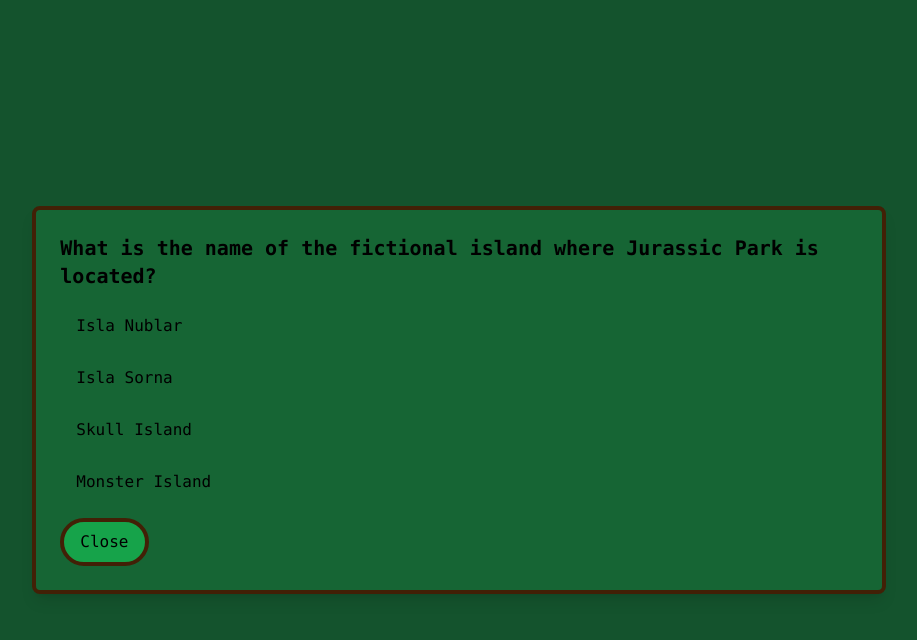
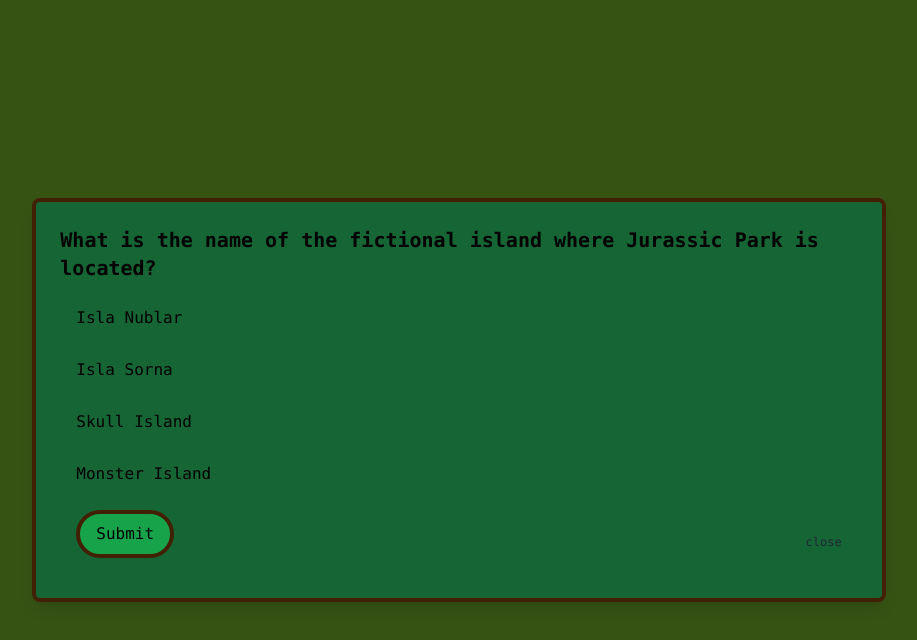
Before and after one commit to amy-enn/jurassic-park-trivia, a Next.js app: page / in a window 1280 px wide. Both pictures are taken after a click on the button "START!". Shown: the top 640 px of the page, without its empty margins (181-1098 px from the left). Built offline with nearby package versions, Linux system fonts and the light colour scheme.

Commit message:
retrieving questions successfully, added Question modal component, populates with questions, working on score state management

```diff
--- a/components/Question.tsx
+++ b/components/Question.tsx
@@ -12,8 +12,14 @@
 
     function handleAnswerClick(answer: string) {
         setSelectedAnswer(answer);
-        onAnswer(answer);
+        console.log(answer);
     };
+
+    function handleSubmit() {
+        if (selectedAnswer) {
+            onAnswer(selectedAnswer);
+        }
+    }
 
 
 
@@ -23,13 +29,24 @@
                 <h2 className="text-xl font-bold mb-4">{question}</h2>
                 <div className="space-y-3">
                     {options.map((option, index) => (
-                        <button key={index} className="block w-full text-left px-4 py-2 text-normal text-black rounded-lg hover:bg-green-600 focus:outline-none focus:ring" onClick={() => handleAnswerClick(option)}>
+                        <button
+                        key={index}
+                        className={`block w-full text-left px-4 py-2 text-normal text-black rounded-lg ${selectedAnswer === option ? 'bg-green-600' : 'hover:bg-green-600'}`}
+                        onClick={() => handleAnswerClick(option)}
+                      >
                             {option}
                         </button>
                     ))}
                 </div>
-                <button onClick={onClose} className="mt-4 px-4 py-2 bg-green-600 text-black rounded-3xl border-4 border-yellow-950">Close</button>
+                <div id="buttonsDiv" className="flex flex-row justify-between">
+                <button
+                      className="m-4 px-4 py-2 bg-green-600 text-black rounded-3xl border-4 border-yellow-950"
+                      onClick={handleSubmit}
+                    >Submit</button>
+
+                <button onClick={onClose} className="mt-4 px-4 py-2 text-gray-800 text-xs">close</button>
             </div>
+                </div>
         </div>
     );
 };
--- a/pages/index.tsx
+++ b/pages/index.tsx
@@ -26,10 +26,17 @@
     }
   };
 
-function handleAnswer(answer: string) {
-  const correct = triviaQuestions[currentQuestionIndex].answer === answer;
-  setUserResponses([...userResponses, correct ? 1 : 0]);
-  // TODO add logic to move to next question and end game
+
+
+  function handleAnswerSubmission(selectedAnswer: string) {
+    let isCorrect = selectedAnswer === triviaQuestions[currentQuestionIndex].answer;
+    setUserResponses([...userResponses, isCorrect ? 1 : 0]);
+
+    if (currentQuestionIndex < triviaQuestions.length - 1) {
+      setCurrentQuestionIndex(currentQuestionIndex + 1);
+    } else {
+      // TODO handle the end of the game (e.g., show results)
+    }
   };
 
 
@@ -40,11 +47,11 @@
 
   return (
 
-    <div className="font-mono bg-green-900 flex flex-col items-center justify-center min-h-screen">
-      <h1 className="text-3xl p-2 border-4 border-yellow-950 bg-green-200 rounded-3xl">
+    <div className="font-mono bg-lime-900 flex flex-col items-center justify-center min-h-screen">
+      <h1 className="text-3xl p-2 border-4 border-yellow-950 bg-lime-700 rounded-3xl">
         🦕 jurassic park trivia 🦖
       </h1>
-      <button onClick={startGame} className="my-4 px-3 py-1 rounded-3xl border-yellow-950 border-4 text-lg bg-green-600">START!</button>
+      <button onClick={startGame} className="my-4 px-3 py-1 rounded-3xl border-yellow-950 border-4 text-lg bg-green-700">START!</button>
       <div id="linksDiv" className="flex flex-row">
         <a href="#" className="mx-2 text-xs">GitHub</a>
         <a href="#" className="mx-2 text-xs">About</a>
@@ -54,7 +61,7 @@
           question={triviaQuestions[currentQuestionIndex].question}
           options={triviaQuestions[currentQuestionIndex].options}
           onClose={handleClose}
-          onAnswer={handleAnswer}
+          onAnswer={handleAnswerSubmission}
         />
       )}
     </div>
```
Lines whose indentation alone changed are shown as unchanged.
